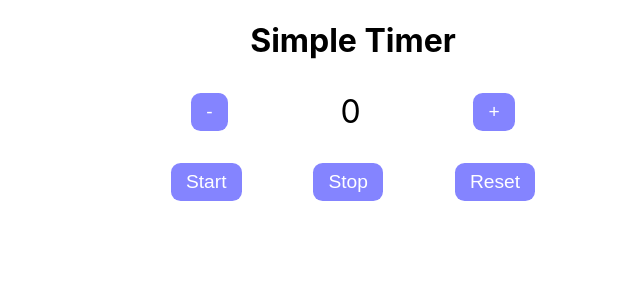
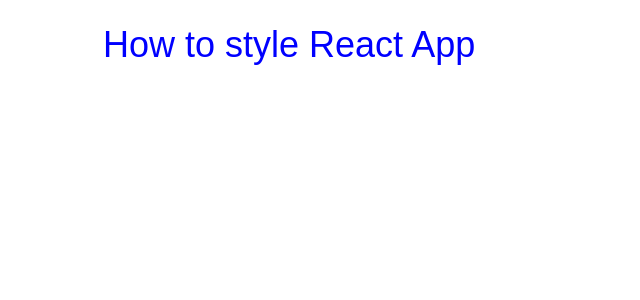
Before and after one commit to ProgrammerShipon/Learning-React, a React (Create React App) app: page / in a window 1280 px wide. Shown: the top 300 px of the page, without its empty margins (287-927 px from the left). Built offline with nearby package versions, Linux system fonts and the light colour scheme.

Commit message:
new branch and new components

```diff
--- a/src/components/Simple-Timer-App/app.jsx
+++ /dev/null
@@ -1,77 +0,0 @@
-import React, { Component } from "react";
-import "./timer-style.css";
-
-class App extends Component {
-  state = {
-    count: 0,
-  };
-
-  intervalId = null;
-
-  incrementCount = () => {
-    this.setState({ count: this.state.count + 1 });
-  };
-
-  decrementCount = () => {
-    if (this.state.count) {
-      this.setState({ count: this.state.count - 1 });
-    }
-  };
-
-  startTimer = () => {
-    if (this.state.count > 0 && !this.intervalId) {
-      this.intervalId = setInterval(() => {
-        this.setState({ count: this.state.count - 1 }, () => {
-          if (this.state.count === 0) {
-            alert("Timer Finished");
-            clearInterval(this.intervalId);
-            this.intervalId = null;
-          }
-        });
-      }, 1000);
-    }
-  };
-
-  stopTimer = () => {
-    if (this.intervalId) {
-      clearInterval(this.intervalId);
-      this.intervalId = null;
-    }
-  };
-
-  resetTimer = () => {
-    this.setState({ count: 0 });
-    clearInterval(this.intervalId);
-    this.intervalId = null;
-  };
-
-  render() {
-    return (
-      <div className="Aps">
-        <h1 className="Heading"> Simple Timer </h1>
-        <div className="Container">
-          <button className="Btn" onClick={this.decrementCount}>
-            -
-          </button>
-          <span className="Text">{this.state.count}</span>
-          <button className="Btn" onClick={this.incrementCount}>
-            +
-          </button>
-        </div>
-        <div className="Container">
-          <button className="Btn" onClick={this.startTimer}>
-            Start
-          </button>
-          <button className="Btn" onClick={this.stopTimer}>
-            Stop
-          </button>
-          <button className="Btn" onClick={this.resetTimer}>
-            Reset
-          </button>
-        </div>
-      </div>
-    );
-  }
-}
-
-export default App;
--- a/src/components/Simple-Timer-App/timer-style.css
+++ /dev/null
@@ -1,21 +0,0 @@
-.Aps {
-    text-align: center;
-}
-
-.Container {
-    display: flex;
-    justify-content: space-around;
-    align-items: center;
-    margin: clamp(1rem, 90vw, 2rem);
-    font-size: clamp(0.95rem, 90vw, 2rem);
-}
-
-button.Btn {
-    font-size: clamp(1.05rem, 90vw, 1.2rem);
-    background: #8484ff;
-    color: white;
-    padding: 8px 15px;
-    border-radius: 0.6rem;
-    border: 0;
-    cursor: pointer;
-}
--- a/src/components/app.jsx
+++ b/src/components/app.jsx
@@ -1,11 +1,11 @@
 import React, { Component } from "react";
-import Apps from "./Simple-Timer-App/app";
+import Inline_styles from "./stylePractice/inlineStyles";
 
 class App extends Component {
   render() {
     return (
       <div className="App">
-        <Apps/>
+        <Inline_styles />
       </div>
     );
   }
--- /dev/null
+++ b/src/components/stylePractice/inlineStyles.jsx
@@ -0,0 +1,20 @@
+import React, { Component } from "react";
+
+const myHeader = {
+  color: "blue",
+  fontWeight: 300,
+  fontFamily: "Arial",
+  fontSize: "36px",
+};
+
+class InlineStyles extends Component {
+  render() {
+    return (
+      <div className="inlineStyles">
+        <h1 style={myHeader}> How to style React App </h1>
+      </div>
+    );
+  }
+}
+
+export default InlineStyles;
```
